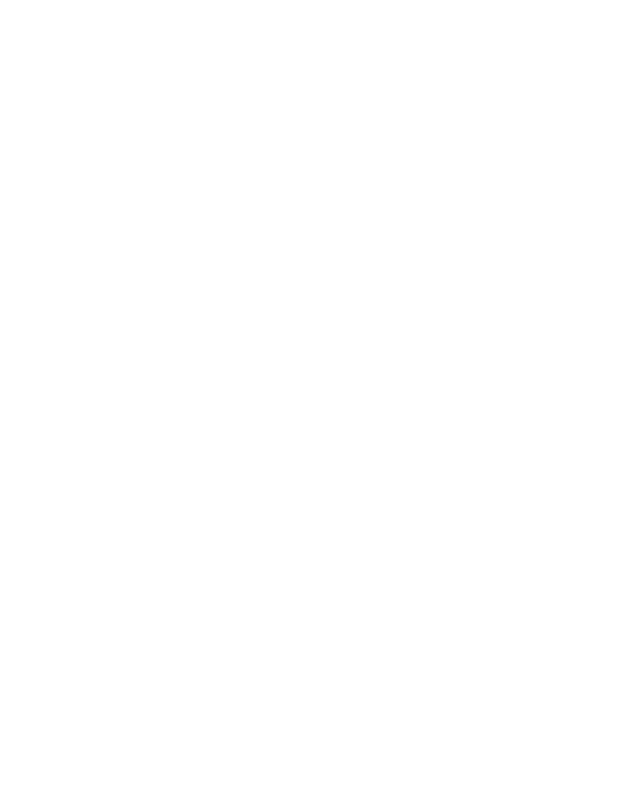
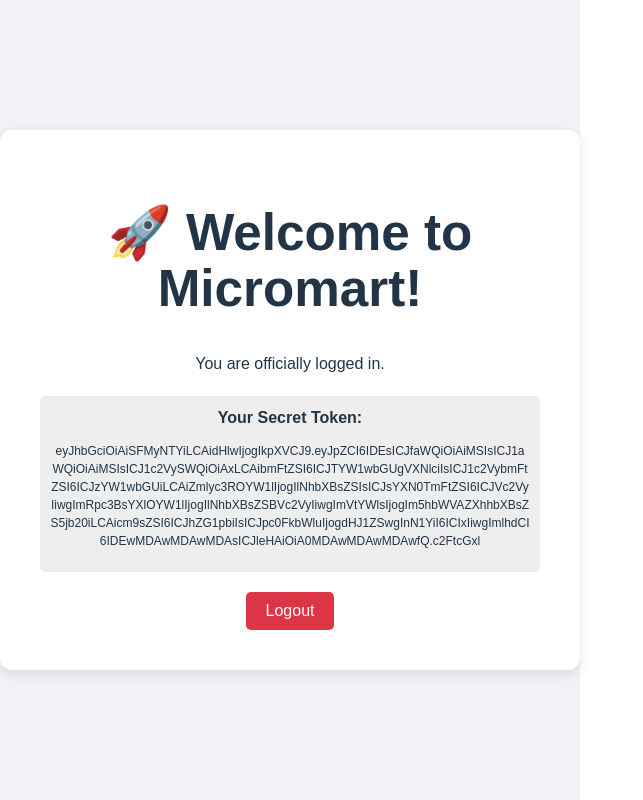
Before and after one commit to Mayorman07/micromart-web, a React (Vite) app: page /dashboard in a window 1280 px wide. Before the commit this address had no page. Shown: the whole page, without its empty margins (0-643 px from the left). Built offline with nearby package versions, Linux system fonts and the light colour scheme; sample sign-in values are in the browser's storage.

Commit message:
Feat: Added Login flow and Protected Dashboard

```diff
--- a/src/App.jsx
+++ b/src/App.jsx
@@ -1,11 +1,15 @@
 import { BrowserRouter, Routes, Route } from "react-router-dom";
 import VerifyEmail from "./VerifyEmail";
+import Login from "./Login";
+import Dashboard from "./Dashboard";
 
 function App() {
   return (
     <BrowserRouter>
       <Routes>
+        <Route path="/login" element={<Login />} />
         <Route path="/verify" element={<VerifyEmail />} />
+        <Route path="/dashboard" element={<Dashboard />} />
         <Route path="/" element={<h1>Welcome to Micromart</h1>} />
       </Routes>
     </BrowserRouter>
--- /dev/null
+++ b/src/Dashboard.jsx
@@ -0,0 +1,52 @@
+import { useEffect, useState } from "react";
+import { useNavigate } from "react-router-dom";
+
+const Dashboard = () => {
+    const navigate = useNavigate();
+    const [userToken, setUserToken] = useState("");
+
+    useEffect(() => {
+        // 1. Check if user has a token
+        const token = localStorage.getItem("token");
+
+        if (!token) {
+            // 2. If no token, kick them back to login!
+            navigate("/login");
+        } else {
+            setUserToken(token);
+        }
+    }, [navigate]);
+
+    const handleLogout = () => {
+        localStorage.removeItem("token");
+        localStorage.removeItem("userId");
+        navigate("/login");
+    };
+
+    return (
+        <div style={styles.container}>
+            <div style={styles.card}>
+                <h1>🚀 Welcome to Micromart!</h1>
+                <p>You are officially logged in.</p>
+
+                <div style={styles.tokenBox}>
+                    <strong>Your Secret Token:</strong>
+                    <p style={{wordBreak: "break-all", fontSize: "12px"}}>{userToken}</p>
+                </div>
+
+                <button onClick={handleLogout} style={styles.button}>
+                    Logout
+                </button>
+            </div>
+        </div>
+    );
+};
+
+const styles = {
+    container: { display: "flex", justifyContent: "center", alignItems: "center", height: "100vh", backgroundColor: "#f0f2f5", fontFamily: "Arial" },
+    card: { background: "white", padding: "40px", borderRadius: "12px", boxShadow: "0 4px 12px rgba(0,0,0,0.1)", textAlign: "center", maxWidth: "500px" },
+    tokenBox: { background: "#eee", padding: "10px", borderRadius: "5px", margin: "20px 0" },
+    button: { backgroundColor: "#dc3545", color: "white", border: "none", padding: "10px 20px", borderRadius: "5px", cursor: "pointer", fontSize: "16px" }
+};
+
+export default Dashboard;
--- a/src/Login.jsx
+++ b/src/Login.jsx
@@ -26,33 +26,37 @@ const Login = () => {
     setErrorMessage("");
 
     try {
-            // 🚀 sending request to Gateway
-            // Note: URL is /users/users/login based on your Gateway routes
         const response = await axios.post(
             "http://127.0.0.1:7082/users/users/login",
             formData
         );
 
         console.log("✅ Login Success!", response);
-            console.log("🔑 Headers:", response.headers);
 
-            // TODO: We will extract the token here in the next step
-            // const token = response.headers["token"] || response.headers["authorization"];
+        // 1. Extract Token from the Response Body (Data)
+        const token = response.data.token;
+        const userId = response.data.userId; // Assuming you send this too
+
+        if (!token) {
+            throw new Error("Token missing from response");
+        }
+
+        // 2. Save to Local Storage (Browser Memory)
+        localStorage.setItem("token", token);
+        localStorage.setItem("userId", userId);
 
         setStatus("success");
 
-            // Temporary alert until we finish the redirect logic
-            alert("Login Successful! Check Console for Token.");
+        // 3. Redirect to the Dashboard (Home)
+        // We will build this page in a second!
+        setTimeout(() => {
+            navigate("/dashboard");
+        }, 1000);
 
     } catch (error) {
         console.error("❌ Login Failed", error);
         setStatus("error");
-
-            if (error.response && error.response.status === 401) {
         setErrorMessage("Invalid email or password.");
-            } else {
-                setErrorMessage("Something went wrong. Is the backend running?");
-            }
     }
 };
 
```
Lines whose indentation alone changed are shown as unchanged.
